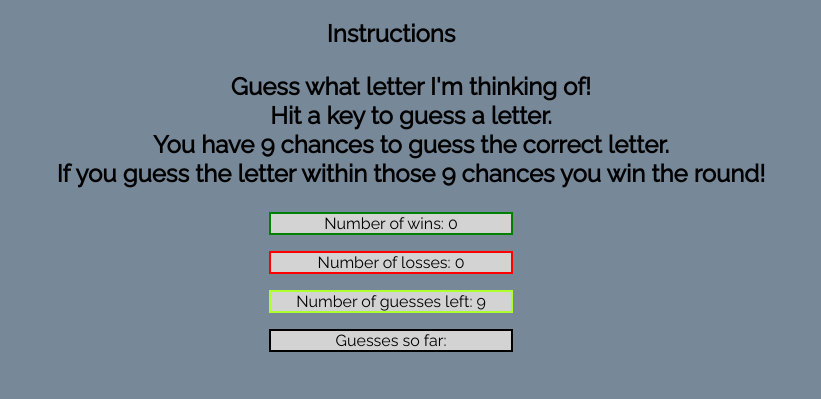
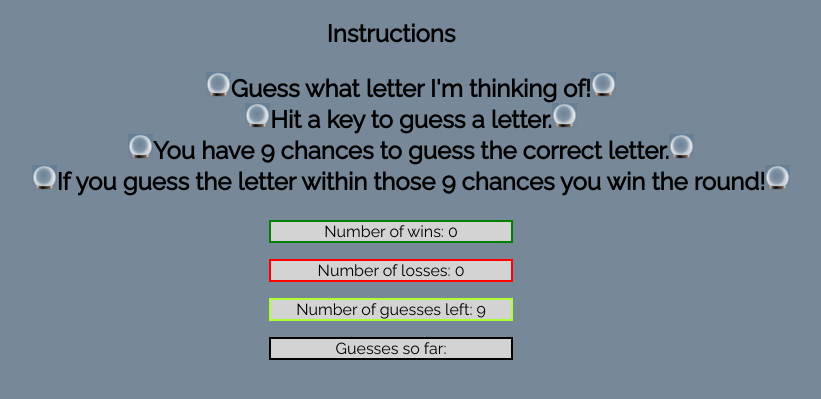
Before and after one commit to KimblesAndBits/Psychic-Game, a plain HTML site: page index.html in a window 1280 px wide. Shown: the part 61-460 px from the top of the page, without its empty margins (249-1070 px from the left). Drawn offline with Linux system fonts and the light colour scheme.

Commit message:
improved

```diff
--- a/index.html
+++ b/index.html
@@ -13,10 +13,10 @@
     <body>
         <h2 id=instructions>Instructions
             <ul>
-                <li>Guess what letter I'm thinking of!</li>
-                <li>Hit a key to guess a letter.</li>
-                <li>You have 9 chances to guess the correct letter.</li>
-                <li>If you guess the letter within those 9 chances you win the round!</li>
+                <li><img src="assets/images/crystal.png" height=25px>Guess what letter I'm thinking of!<img src="assets/images/crystal.png" height=25px></li>
+                <li><img src="assets/images/crystal.png" height=25px>Hit a key to guess a letter.<img src="assets/images/crystal.png" height=25px></li>
+                <li><img src="assets/images/crystal.png" height=25px>You have 9 chances to guess the correct letter.<img src="assets/images/crystal.png" height=25px></li>
+                <li><img src="assets/images/crystal.png" height=25px>If you guess the letter within those 9 chances you win the round!<img src="assets/images/crystal.png" height=25px></li>
             </ul>
         </h2>
         <p id=wins>Number of wins: 0</p>
```
Also changed, not shown: assets/images/crystal.png (added), 3 other files.
